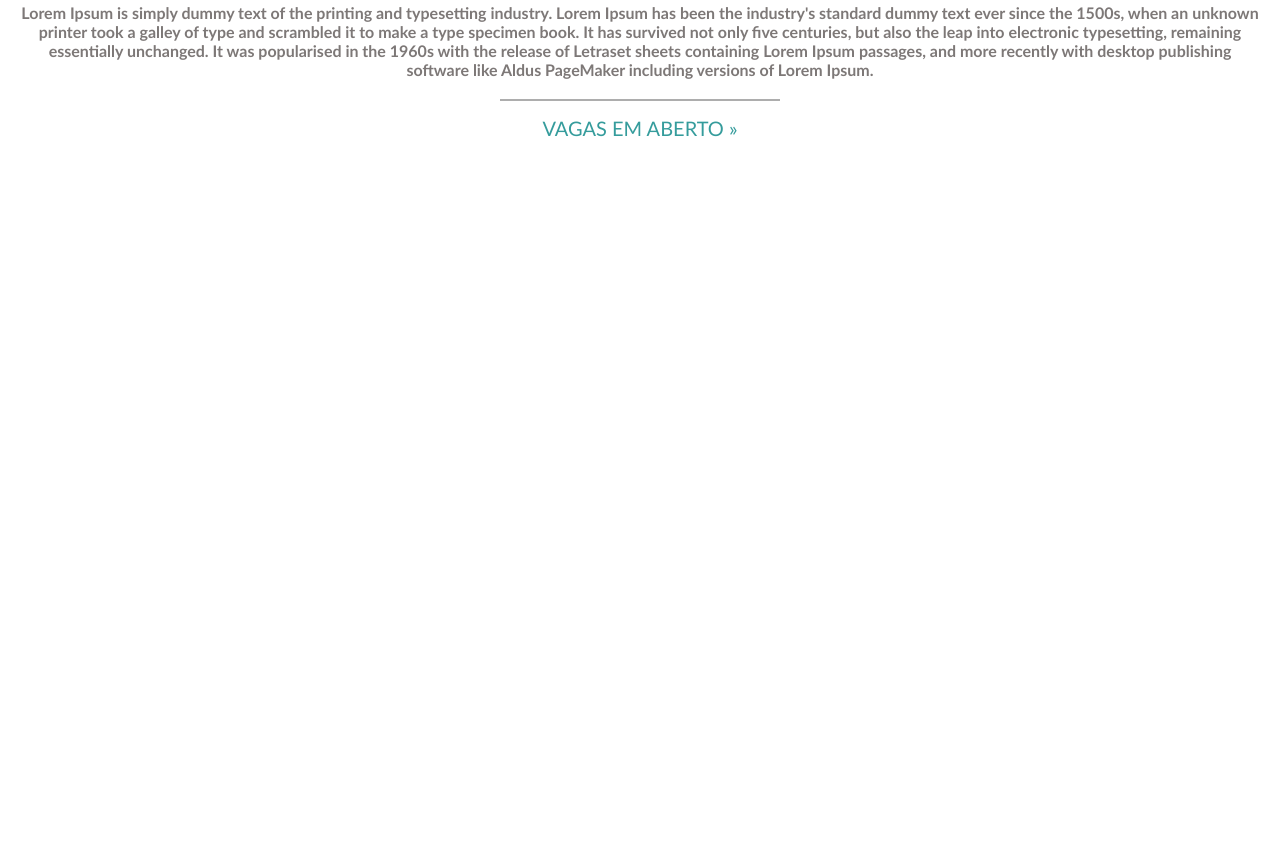
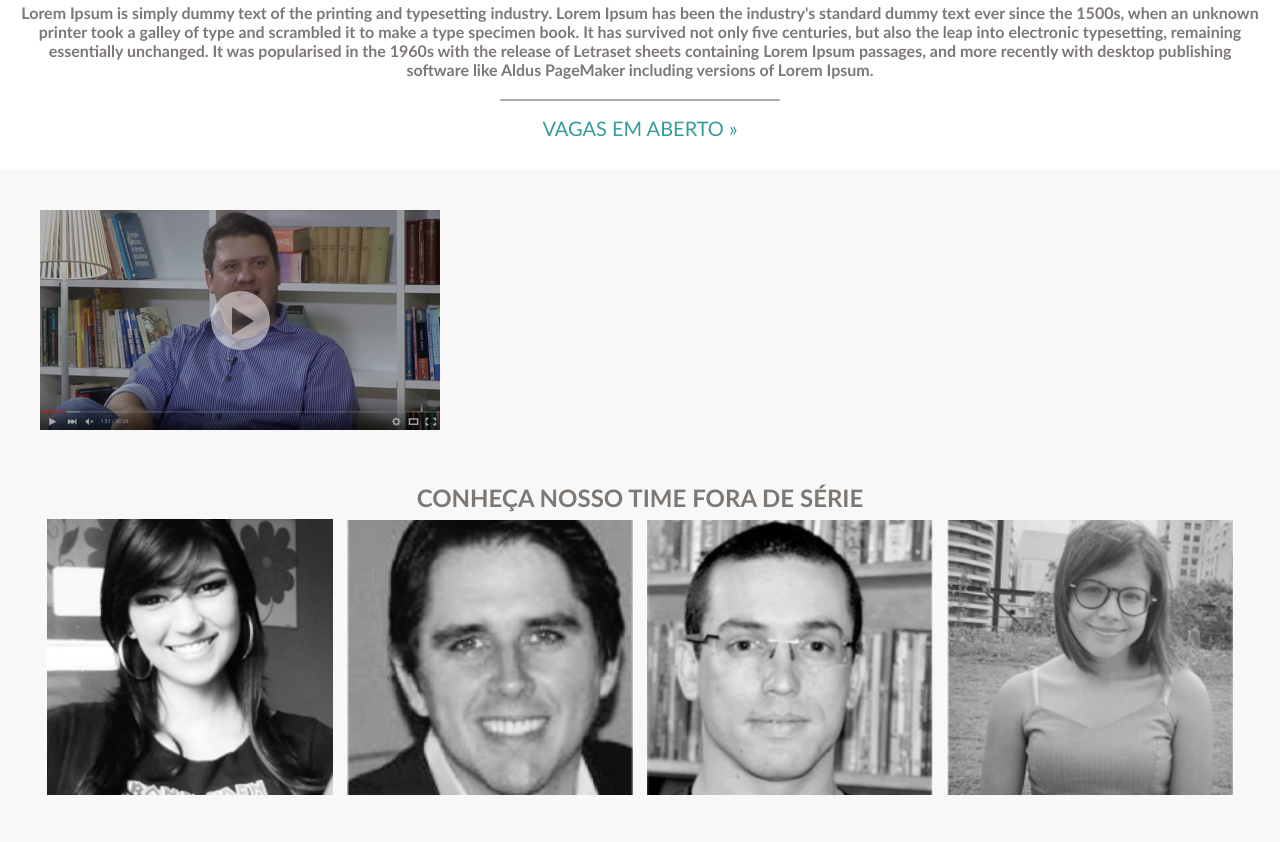
Before and after one commit to elmanoneto/landing-page, a website: page index.html in a window 1280 px wide. Shown: the part 507-1349 px from the top of the page. Before the commit the page ends 800 px from the top, so only its background shows below. Drawn offline with Linux system fonts and the light colour scheme.

Commit message:
meet our team

```diff
--- a/index.html
+++ b/index.html
@@ -21,5 +21,22 @@
             <a class="header__open-jobs--link">VAGAS EM ABERTO »</a>
         </section>
     </header>
+
+    <main class="main">
+        <section class="main__ceo-words">
+            <img src="./assets/placeholder-video.png" />
+        </section>
+
+        <section class="main__team">
+            <h2 class="main__team--title">CONHEÇA NOSSO TIME FORA DE SÉRIE</h2>
+
+            <div class="main__team--people">
+                <img src="./assets/camila.png" alt="Camila" title="Camila" />
+                <img src="./assets/guto.png" alt="Guto" title="Guto" />
+                <img src="./assets/david.png" alt="David" title="David" />
+                <img src="./assets/beatriz.png" alt="Beatriz" title="Beatriz" />
+            </div>
+        </section>
+    </main>
 </body>
 </html>
--- a/src/style.css
+++ b/src/style.css
@@ -61,3 +61,38 @@ header.header .header__open-jobs .header__open-jobs--link:hover {
     text-decoration: underline;
     cursor: pointer;
 }
+
+main.main {
+    background-color: #F8F8F8;
+    padding: 40px;
+    margin: 30px 0 0 0;
+}
+
+main.main .main__team {
+    margin: 50px 0 0 0;
+}
+
+main.main .main__team .main__team--title {
+    color: #7D7873;
+    text-align: center;
+}
+
+main.main .main__team .main__team--people {
+    display: flex;
+    align-items: center;
+    align-content: center;
+    justify-content: center;
+}
+
+main.main .main__team .main__team--people img{
+    margin: 7px 7px;
+    width: 100%;
+    height: auto;
+    display: block;
+}
+
+@media screen and (max-width: 680px) {
+    main.main .main__team .main__team--people img{
+        width: 25%;
+    }
+ }
```
